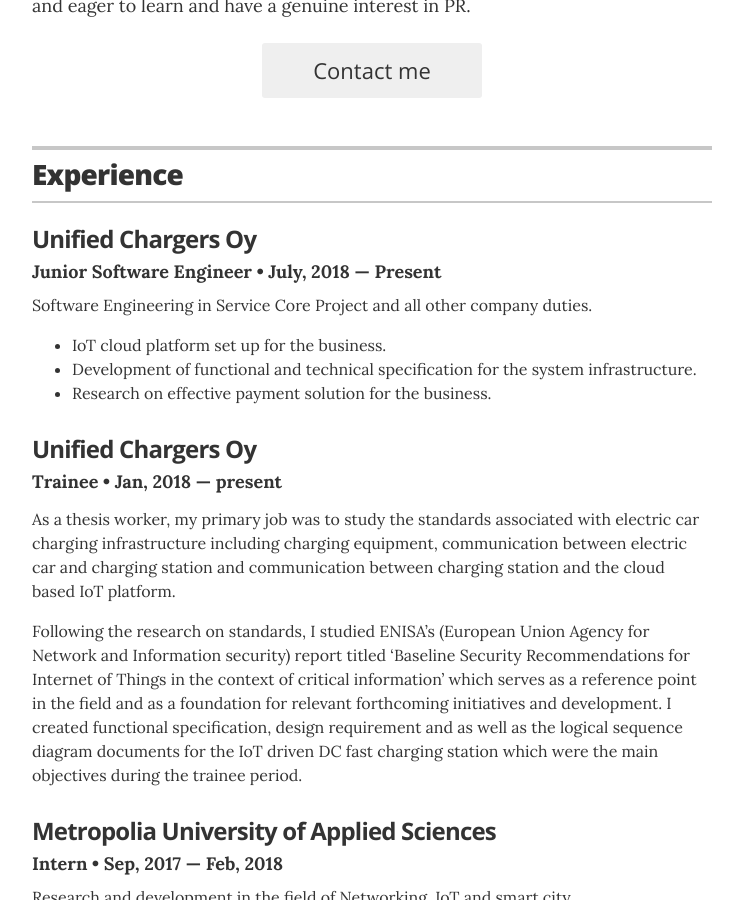
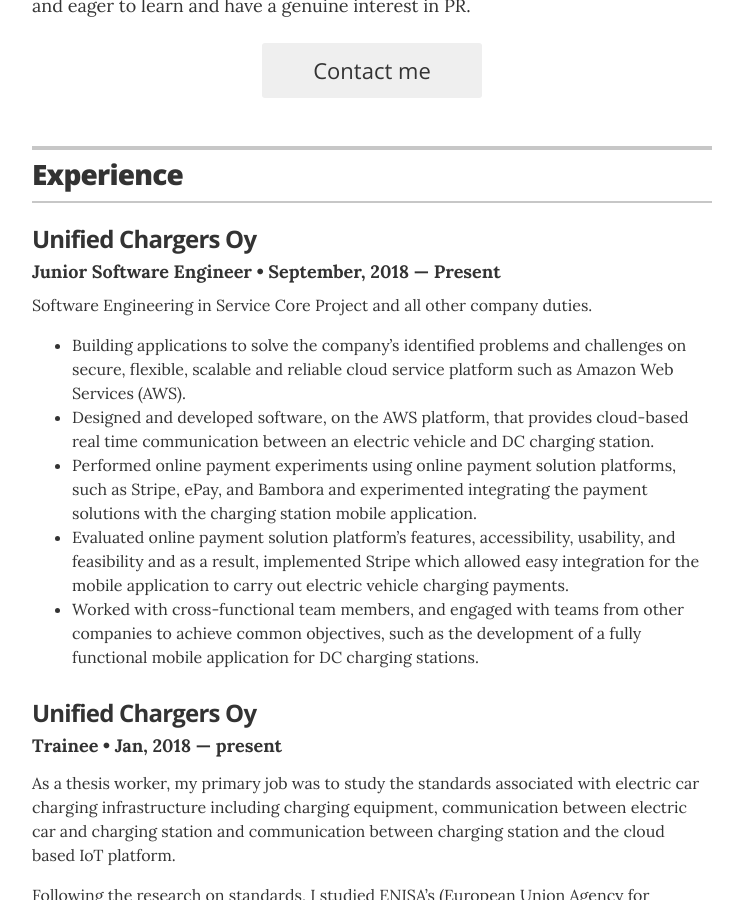
Before and after one commit to ranabhat/ranabhat.github.io, a Jekyll site: the page built from index.html, in a window 1280 px wide and 900 px high, scrolled down 587 px. Shown: the whole window, without its empty margins (268-1011 px from the left). Built offline with Jekyll 4.4.1, drawn with Linux system fonts in a browser that asks for light colours.

Commit message:
modified experience

```diff
--- a/_data/experience.yml
+++ b/_data/experience.yml
@@ -2,8 +2,8 @@
 # Junior Software Engineer of Unified Chargers Oy
 - company: Unified Chargers Oy
   position: Junior Software Engineer
-  duration: July, 2018 &mdash; Present
-  summary: Software Engineering in Service Core Project and all other company duties.	<ul class="resume-item-list"><li>IoT cloud platform set up for the business.</li><li>Development of functional and technical specification for the system infrastructure.</li><li>Research on effective payment solution for the business.</li></ul>
+  duration: September, 2018 &mdash; Present
+  summary: Software Engineering in Service Core Project and all other company duties.	<ul class="resume-item-list"><li>Building applications to solve the company’s identified problems and challenges on secure, flexible, scalable and reliable cloud service platform such as Amazon Web Services (AWS).</li><li>Designed and developed software, on the AWS platform, that provides cloud-based real time communication between an electric vehicle and DC charging station.</li><li>Performed online payment experiments using online payment solution platforms, such as Stripe, ePay, and Bambora and experimented integrating the payment solutions with the charging station mobile application.</li><li>Evaluated online payment solution platform’s features, accessibility, usability, and feasibility and as a result, implemented Stripe which allowed easy integration for the mobile application to carry out electric vehicle charging payments.</li><li>Worked with cross-functional team members, and engaged with teams from other companies to achieve common objectives, such as the development of a fully functional mobile application for DC charging stations.</li></ul>
 
 # Trainee of Unified Chargers Oy
 - company: Unified Chargers Oy
```
